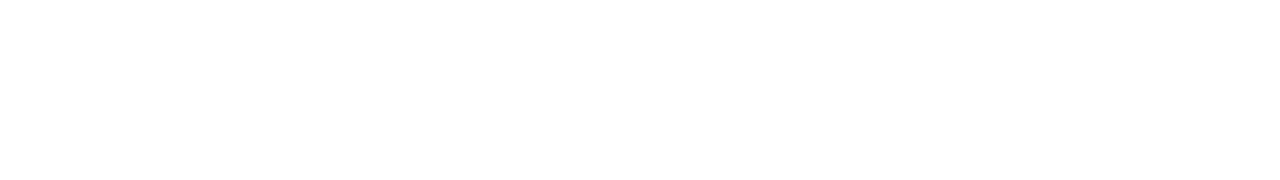
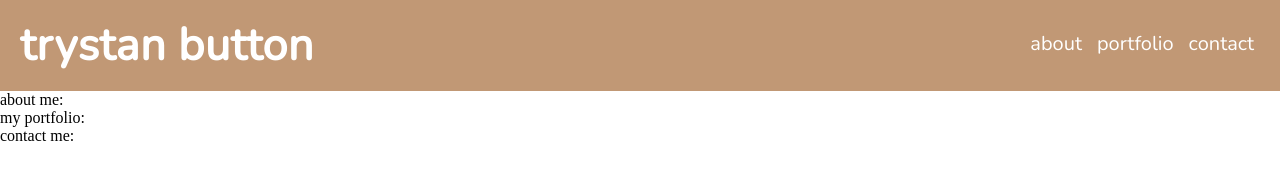
Before and after one commit to trystan333/portfolio, a plain HTML site: page index.html in a window 1280 px wide. Drawn offline with nearby package versions, Linux system fonts and the light colour scheme.

Commit message:
added base code for portfolio that i think i like, will probably change colors and other stuff

```diff
--- a/assets/css/style.css
+++ b/assets/css/style.css
@@ -1,3 +1,46 @@
 * {
     box-sizing: border-box;
+    padding: 0;
+    margin: 0;
+    scroll-behavior:smooth;
+    text-decoration: none;
 }
+
+header {
+    background-color:#c19875;
+    font-family: 'Nunito', Arial, sans-serif;
+
+}
+
+header h1 {
+    display: inline-block;
+    letter-spacing: 0.5px;
+    padding: 15px 20px;
+    color: white;
+    font-size: 45px;
+}
+
+header nav {
+    padding-top: 30px;
+    margin-right: 20px;
+    float: right;
+    font-size: 20px;
+    color:white
+}
+
+header ul {
+    margin-right: 6px;
+    list-style-type:none;
+    display: flex;
+}
+
+header nav ul li {
+    display:inline-block;
+    color: white;
+    margin-left: 15px;
+
+}
+
+a {
+    color: white;
+}
--- a/index.html
+++ b/index.html
@@ -5,9 +5,58 @@
         <meta http-equiv="X-UA-Compatible" content="IE=edge">
         <meta name="viewport" content="width=device-width, initial-scale=1.0">
         <link rel="stylesheet" href="./assets/css/style.css">
-    <title>Document</title>
+        <title>trystan button | full stack developer</title>
+        <link rel="preconnect" href="https://fonts.googleapis.com">
+        <link rel="preconnect" href="https://fonts.gstatic.com" crossorigin>
+        <link href="https://fonts.googleapis.com/css2?family=Noto+Sans:wght@300&family=Nunito:wght@300&display=swap" rel="stylesheet">
     </head>
     <body>
+        <header>
+            <h1>trystan button</h1>
+            <nav>
+                <ul>
+                    <li>
+                        <a href="#about-me">about</a>
+                    </li>
+                    <li>
+                        <a href="#my-portfolio">portfolio</a>
+                    </li>
+                    <li>
+                        <a href="#contact-me">contact</a>
+                    </li>
+
+                </ul>
+            </nav>
+        </header>
+
+        <section id="about-me" class="about-me">
+            <p>
+                about me:
+            </p>
+
+        </section>
+
+        <section id="my-portfolio" class="my-portfolio">
+            <p>
+                my portfolio:
+            </p>
+        </section>
+
+        <section id="contact-me" class="contact-me">
+            <p>
+                contact me:
+            </p>
+
+        </section>
+
+
+
+
+
 
     </body>
+
+    <footer>
+
+    </footer>
 </html>
```
Lines whose indentation alone changed are shown as unchanged.
